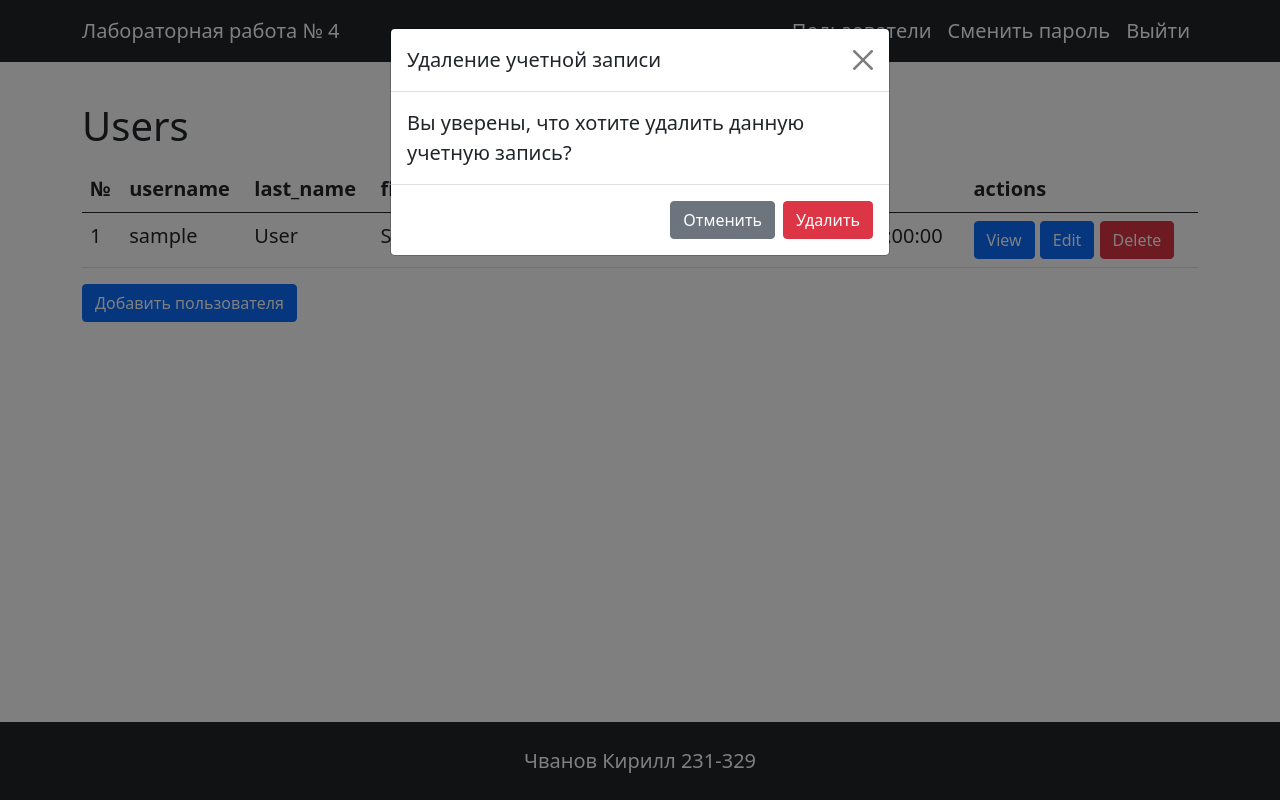
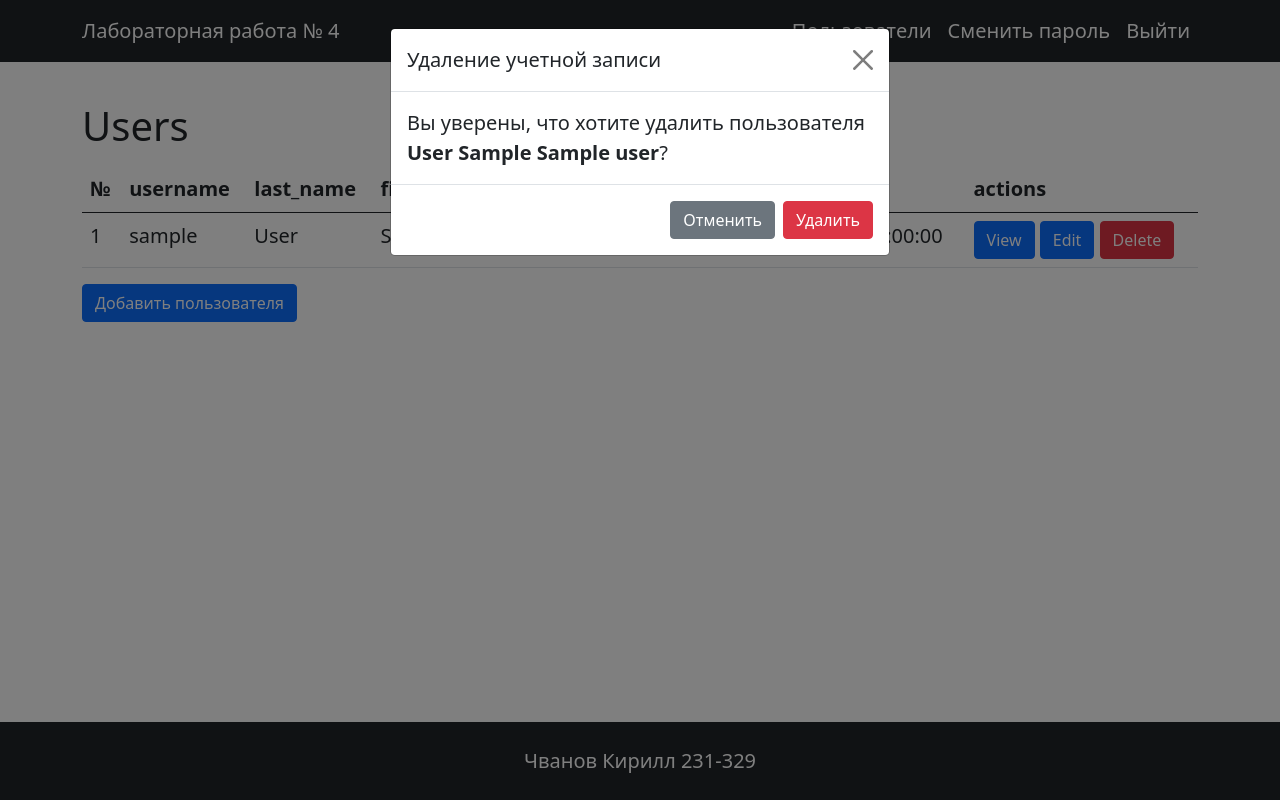
Before and after one commit to web-dev-polytech/Chvanov-web-dev-2025-2, a Flask app: template lab4/app/templates/users/index.html in a window 1280 px wide, after a click on "Delete". Run offline with Flask 2, Linux system fonts and the light colour scheme; the visitor is signed in with stand-in values (Sample User, id 1); the template is opened without the code that fills it: most values are stand-ins (such as "Sample title", 1, 10 or a date in 2020).

Commit message:
Lab4 delete dialog fix

```diff
--- a/lab4/app/auth.py
+++ b/lab4/app/auth.py
@@ -66,7 +66,6 @@ def change_password():
         try: check_password(form_passwords['new_password'])
         except ValueError as e:
             errors['new_password'] = str(e)
-            return render_template('auth/change_password.html', form_passwords=form_passwords, errors=errors)
         if form_passwords['new_password'] != form_passwords['confirm_password']:
             errors['confirm_password'] = 'Пароли не совпадают'
         if not errors:
--- a/lab4/app/static/user_delete_modal.js
+++ b/lab4/app/static/user_delete_modal.js
@@ -3,8 +3,10 @@
 function modalShown(event) {
     let button = event.relatedTarget;
     let userId = button.dataset.userId;
+    let fullname = button.dataset.userFullname;
     let newUrl = `/users/${userId}/delete`;
     let form = document.getElementById('deleteModalForm');
+    document.getElementById('deleteUserFullname').textContent = fullname;
     form.action = newUrl;
 }
 
--- a/lab4/app/templates/users/index.html
+++ b/lab4/app/templates/users/index.html
@@ -29,7 +29,7 @@
                   <a class="btn btn-primary" href="{{ url_for('users.show', user_id=user.id) }}">View</a>
                   {% if current_user.is_authenticated %}
                     <a class="btn btn-primary" href="{{ url_for('users.edit', user_id=user.id) }}">Edit</a>
-                    <button class="btn btn-danger" data-bs-toggle="modal" data-bs-target="#deleteModal" data-user-id="{{ user.id }}">Delete</button>
+                    <button class="btn btn-danger" data-bs-toggle="modal" data-bs-target="#deleteModal" data-user-id="{{ user.id }}" data-user-fullname="{{ user.last_name }} {{ user.first_name }}{% if user.middle_name %} {{ user.middle_name }}{% endif %}">Delete</button>
                   {% endif %}
                 </td>
             </tr>
@@ -47,7 +47,7 @@
         <button type="button" class="btn-close" data-bs-dismiss="modal" aria-label="Close"></button>
       </div>
       <div class="modal-body">
-        Вы уверены, что хотите удалить данную учетную запись?
+        Вы уверены, что хотите удалить пользователя <b><span id="deleteUserFullname"></span></b>?
       </div>
       <div class="modal-footer">
         <button type="button" class="btn btn-secondary" data-bs-dismiss="modal">Отменить</button>
```
